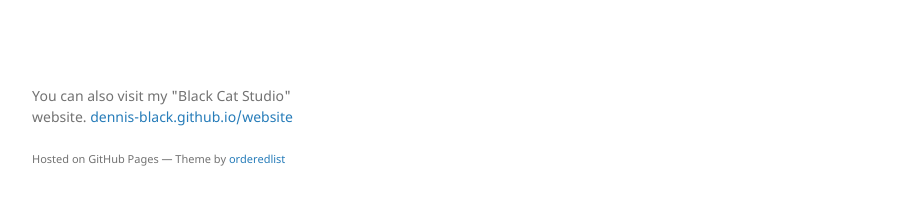
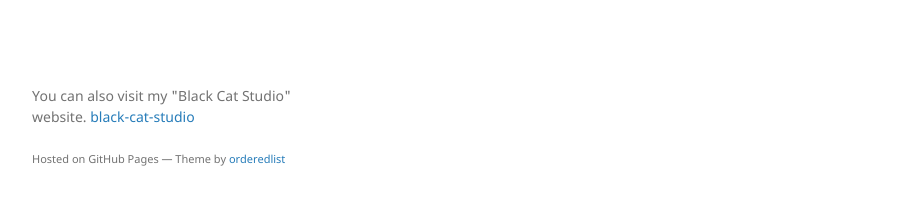
Before and after one commit to dennis-black/de, a Jekyll site: the page built from index.md, in a window 1280 px wide. Shown: the part 662-867 px from the top of the page, without its empty margins (178-1101 px from the left). Built offline with Jekyll 4.4.1, drawn with Linux system fonts in a browser that asks for light colours; our own code applies the rules of GitHub Pages for plain Markdown files.

Commit message:
new website

```diff
--- a/_layouts/default.html
+++ b/_layouts/default.html
@@ -49,7 +49,7 @@
       </section>
       <footer>
         {% if site.github.is_project_page %}
-        <p>You can also visit my "Black Cat Studio" website. <a href="https://dennis-black.github.io/website/">dennis-black.github.io/website</a></p>
+        <p>You can also visit my "Black Cat Studio" website. <a href="black-cat-studio">black-cat-studio</a></p>
         {% endif %}
         <p><small>Hosted on GitHub Pages &mdash; Theme by <a href="https://github.com/orderedlist">orderedlist</a></small></p>
       </footer>
```
